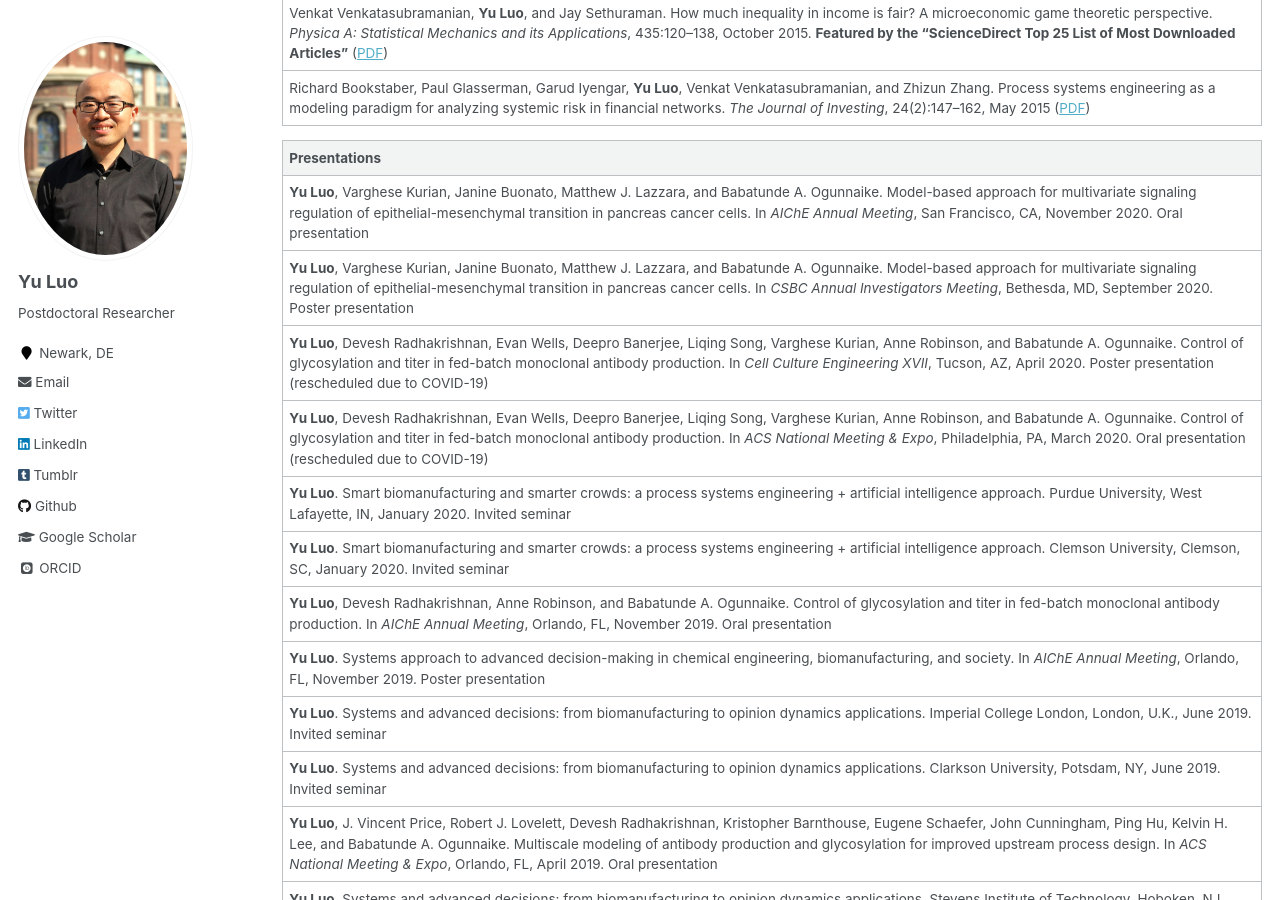
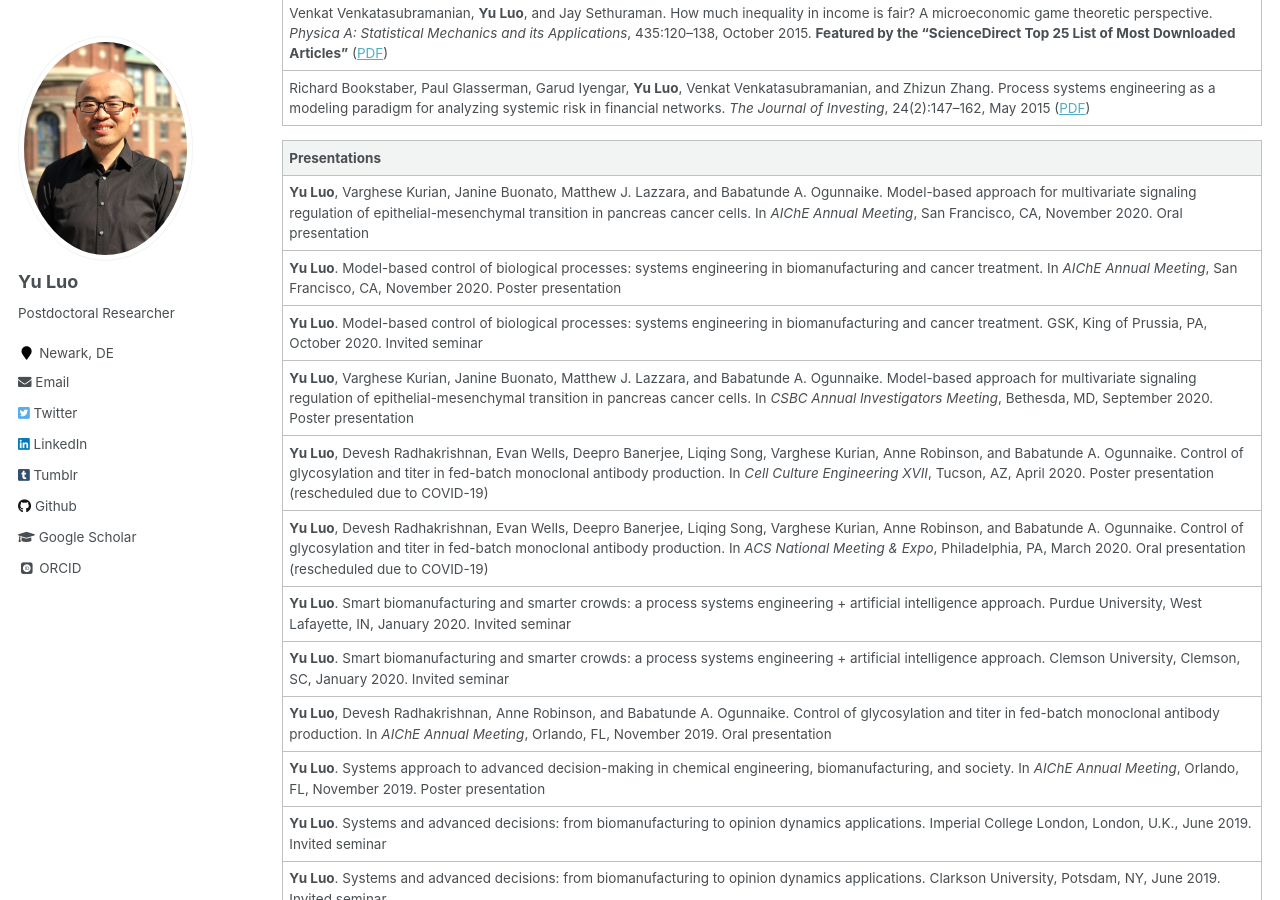
Before and after one commit to l16cn/l16cn.github.io, a Jekyll site: the page built from _pages/experience.md, in a window 1280 px wide and 900 px high, scrolled down 1437 px. Built offline with Jekyll 4.4.1, drawn with Linux system fonts in a browser that asks for light colours; some web fonts are replaced; some of the changed text lies outside the part shown.

Commit message:
cv update

```diff
--- a/_pages/experience.md
+++ b/_pages/experience.md
@@ -44,6 +44,8 @@ _Version: 2020-10-16_ ([PDF](../files/2_cv.pdf))
 |Presentations|
 |:-|
 |**Yu Luo**, Varghese Kurian, Janine Buonato, Matthew J. Lazzara, and Babatunde A. Ogunnaike. Model-based approach for multivariate signaling regulation of epithelial-mesenchymal transition in pancreas cancer cells. In _AIChE Annual Meeting_, San Francisco, CA, November 2020. Oral presentation|
+|**Yu Luo**. Model-based control of biological processes: systems engineering in biomanufacturing and cancer treatment. In _AIChE Annual Meeting_, San Francisco, CA, November 2020. Poster presentation|
+|**Yu Luo**. Model-based control of biological processes: systems engineering in biomanufacturing and cancer treatment. GSK, King of Prussia, PA, October 2020. Invited seminar|
 |**Yu Luo**, Varghese Kurian, Janine Buonato, Matthew J. Lazzara, and Babatunde A. Ogunnaike. Model-based approach for multivariate signaling regulation of epithelial-mesenchymal transition in pancreas cancer cells. In _CSBC Annual Investigators Meeting_, Bethesda, MD, September 2020. Poster presentation|
 |**Yu Luo**, Devesh Radhakrishnan, Evan Wells, Deepro Banerjee, Liqing Song, Varghese Kurian, Anne Robinson, and Babatunde A. Ogunnaike. Control of glycosylation and titer in fed-batch monoclonal antibody production. In _Cell Culture Engineering XVII_, Tucson, AZ, April 2020. Poster presentation (rescheduled due to COVID-19)|
 |**Yu Luo**, Devesh Radhakrishnan, Evan Wells, Deepro Banerjee, Liqing Song, Varghese Kurian, Anne Robinson, and Babatunde A. Ogunnaike. Control of glycosylation and titer in fed-batch monoclonal antibody production. In _ACS National Meeting & Expo_, Philadelphia, PA, March 2020. Oral presentation (rescheduled due to COVID-19)|
```
Also changed, not shown: other parts of _pages/experience.md (+1 -1 lines), 1 other file.
